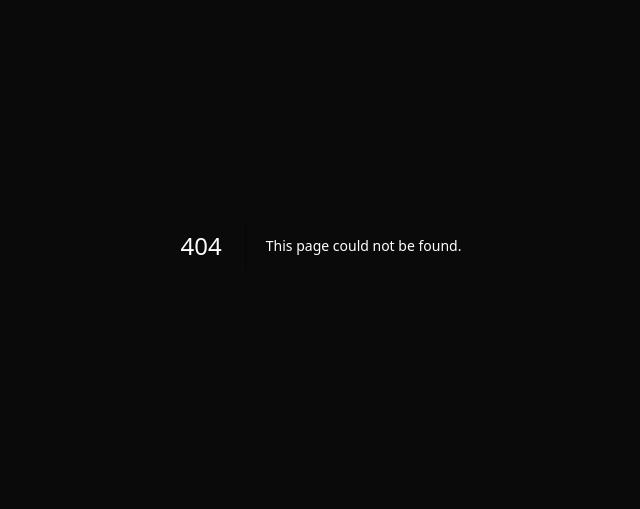
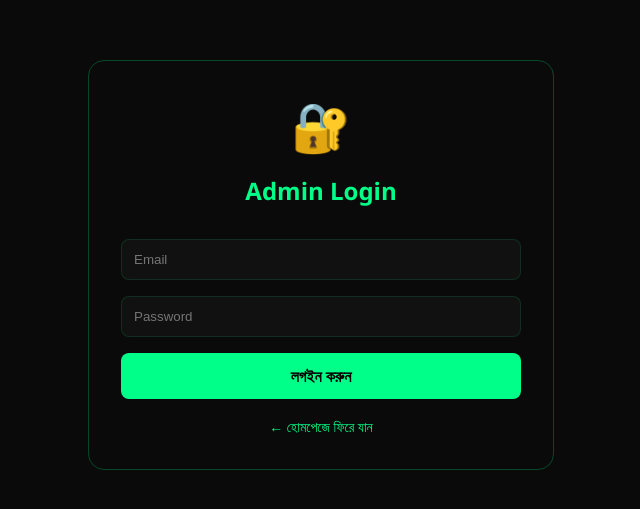
Before and after one commit to siamnh26-star/education-flow, a Next.js app: page /admin/login in a window 1280 px wide. Before the commit this address had no page. Shown: the part 155-664 px from the top of the page, without its empty margins (319-959 px from the left). Built offline with nearby package versions, Linux system fonts and the light colour scheme.

Commit message:
Create page.tsx

```diff
--- /dev/null
+++ b/app/admin/login/page.tsx
@@ -0,0 +1,44 @@
+'use client'
+
+import { useState } from 'react'
+import Link from 'next/link'
+
+export default function Login() {
+  const [email, setEmail] = useState('')
+  const [password, setPassword] = useState('')
+
+  return (
+    <div style={{ minHeight: '100vh', background: '#0a0a0a', display: 'flex', alignItems: 'center', justifyContent: 'center', padding: 20 }}>
+      <div style={{ border: '1px solid #00ff8840', borderRadius: 16, padding: 32, width: '100%', maxWidth: 400 }}>
+        <div style={{ textAlign: 'center', marginBottom: 32 }}>
+          <div style={{ fontSize: 48, marginBottom: 16 }}>🔐</div>
+          <h1 style={{ fontSize: 24, fontWeight: 'bold', color: '#00ff88' }}>Admin Login</h1>
+        </div>
+
+        <div style={{ display: 'flex', flexDirection: 'column', gap: 16 }}>
+          <input
+            type="email"
+            placeholder="Email"
+            value={email}
+            onChange={e => setEmail(e.target.value)}
+            style={{ padding: 12, borderRadius: 8, background: '#111', border: '1px solid #00ff8820', color: 'white' }}
+          />
+          <input
+            type="password"
+            placeholder="Password"
+            value={password}
+            onChange={e => setPassword(e.target.value)}
+            style={{ padding: 12, borderRadius: 8, background: '#111', border: '1px solid #00ff8820', color: 'white' }}
+          />
+          <Link href="/admin/dashboard" style={{ background: '#00ff88', color: '#000', padding: 12, borderRadius: 8, textAlign: 'center', textDecoration: 'none', fontWeight: 'bold' }}>
+            লগইন করুন
+          </Link>
+        </div>
+
+        <div style={{ textAlign: 'center', marginTop: 16 }}>
+          <Link href="/" style={{ color: '#00ff88', textDecoration: 'none', fontSize: 14 }}>← হোমপেজে ফিরে যান</Link>
+        </div>
+      </div>
+    </div>
+  )
+                    }
```
